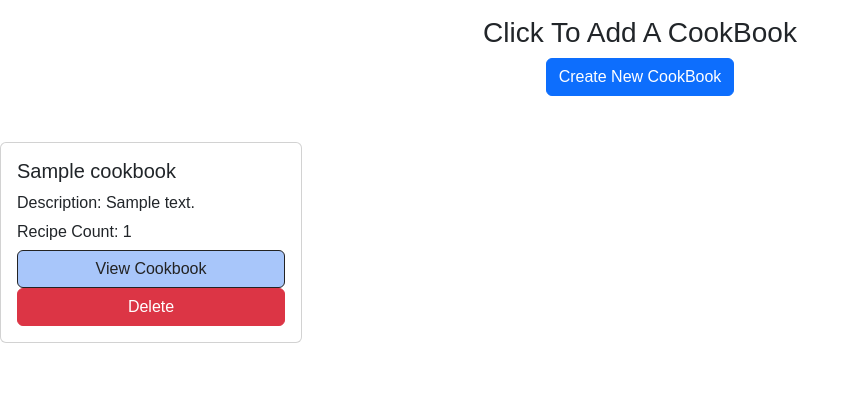
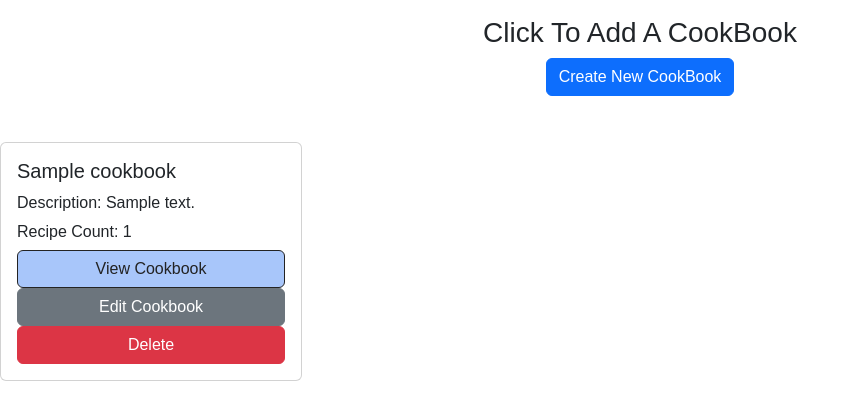
Before and after one commit to Lily-Hagen/RecipeRepo, a Flask app: page /MyCookbooks in a window 1280 px wide. Shown: the part 320-740 px from the top of the page, without its empty margins (0-860 px from the left). Run offline with Flask 3, Linux system fonts and the light colour scheme; a user stored in the database is signed in; tables that the repository leaves empty hold one stand-in row (values such as "Sample post"); some web fonts are replaced.

Commit message:
Implemented Edit Funtioanlity MyCookbook Page
Made it so now users can click the edit button and make a change to the title or description of the cookbook.

```diff
--- a/website/templates/MyCookbooks.html
+++ b/website/templates/MyCookbooks.html
@@ -67,12 +67,49 @@
                       <p class="card-text" style="margin-bottom: 2%;"><strong>Description:</strong> {{ cb.description }}</p>
                       <p class="card-text" style="margin-bottom: 2%;"><strong>Recipe Count:</strong> {{ cb.recipe_count }}</p>
                       <a class="btn btn-login mt-auto" href="{{ url_for('views.CookbookView', cookbook_id=cb.id) }}" role="button">View Cookbook</a>
+                      <button type="button" id="cookbookEditBtn" class="btn btn-secondary cookbookEditBtn" data-bs-toggle="modal" data-bs-target="#editCookbookModal{{ cb.id }}">Edit Cookbook</button>
                       <button type="button" id="cookbookDeletBtn" class="btn btn-danger" data-bs-toggle="modal" data-bs-target="#deleteCookbookModal{{ cb.id }}">Delete</button>
                   </div>
               </div>
           </div>
 
-          <!-- deleteCookbookModal -->
+          <!-- editCookbookModal -->
+          <div class="modal fade editCbModalclass" id="editCookbookModal{{ cb.id }}" tabindex="-1" aria-labelledby="exampleModalLabel" aria-hidden="true">
+            <div class="modal-dialog">
+                <div class="modal-content">
+                    <form method="POST" class="needs-validation editCookbookModalForm" id="editCookbookModalForm" novalidate>
+                        <div class="modal-header">
+                            <h1 class="modal-title fs-5" id="exampleModalLabel">Edit Cookbook</h1>
+                            <button type="button" class="btn-close editCookbookModalFormCloseBtn" data-bs-dismiss="modal" aria-label="Close"></button>
+                        </div>
+                        <div class="modal-body">
+                          <label for="edit_cookbook_title" class="form-label">Cookbook Title</label>
+                          <div class="input-group">
+                            <span class="input-group-text"><i class="bi bi-asterisk"></i></span>
+                            <input type="text" class="form-control" name="edit_cookbook_title" id="edit_cookbook_title" value="{{ cb.title }}">
+                            <div class="invalid-feedback">Field Cannot Be Empty</div>
+                          </div>
+
+                          <label for="edit_cookbook_desc" class="form-label">Cookbook Description</label>
+                          <div class="input-group">
+                            <span class="input-group-text"><i class="bi bi-asterisk"></i></span>
+                            <textarea class="form-control" name="edit_cookbook_desc" id="edit_cookbook_desc" value="{{ cb.description }}">{{ cb.description }}</textarea>
+                          </div>
+                        </div>
+                        <div class="modal-footer">
+                          <button type="button" class="btn btn-secondary editCookbookModalFormCancelBtn" data-bs-dismiss="modal">Cancel</button>
+                          <button type="Submit" class="btn btn-success" name="editModalSubmitBtn" id="editModalSubmitBtn">Save</button>
+                        </div>
+                        <input type="hidden" id="HiddenEditCbForm" name="HiddenEditCbForm" value="{{ cb.id }}">
+                        <input type="hidden" id="HiddenEditCbTitle" name="HiddenEditCbTitle" value="{{ cb.title }}">
+                        <input type="hidden" id="HiddenEditCbDesc" name="HiddenEditCbDesc" value="{{ cb.description }}">
+                    </form>
+                </div>
+            </div>
+        </div>
+
+
+        <!-- deleteCookbookModal -->
         <div class="modal fade" id="deleteCookbookModal{{ cb.id }}" tabindex="-1" aria-labelledby="exampleModalLabel" aria-hidden="true">
             <div class="modal-dialog">
                 <div class="modal-content">
@@ -103,6 +140,43 @@
 <script>
 
   {
+    const allEditModals = document.querySelectorAll('.editCbModalclass')
+
+    for (const modl of allEditModals){
+      const cancelBtn = modl.querySelector('.editCookbookModalFormCancelBtn')
+      cancelBtn.addEventListener('click', event => resetEditCbModalFields(modl, event), false)
+      const closeBtn = modl.querySelector('.editCookbookModalFormCloseBtn')
+      closeBtn.addEventListener('click', event => resetEditCbModalFields(modl, event), false)
+
+      const form = modl.querySelector('.editCookbookModalForm')
+      form.elements.edit_cookbook_title.addEventListener('input', event => validateEditCookbookTitle(form, event), false)
+      form.addEventListener('submit', event => validateEditCookbookTitle(form, event), false)
+    }
+  }
+
+  function resetEditCbModalFields(modl, event){
+    const form = modl.querySelector('.editCookbookModalForm')
+    form.elements.edit_cookbook_title.value = form.elements.HiddenEditCbTitle.value
+    form.elements.edit_cookbook_desc.value = form.elements.HiddenEditCbDesc.value
+    form.elements.edit_cookbook_title.classList.remove('is-valid', 'is-invalid')
+    form.elements.edit_cookbook_desc.classList.remove('is-valid', 'is-invalid')
+  }
+
+  function validateEditCookbookTitle(form, event){
+    var cookbook_title = form.elements.edit_cookbook_title.value
+    form.elements.edit_cookbook_title.classList.remove('is-valid', 'is-invalid')
+    if (cookbook_title === ''){
+        if (event.type === 'submit'){
+            event.preventDefault()
+            event.stopPropagation()
+        }
+        form.elements.edit_cookbook_title.classList.add('is-invalid')
+    }else{
+        form.elements.edit_cookbook_title.classList.add('is-valid')
+    }
+  }
+
+  {
       const createCookBookBtn = document.querySelector('#addCookBookBtn')
       modalForm = document.querySelector('#ModalCookBookForm')
 
@@ -113,6 +187,8 @@
   function resetModalFields(form, event){
     form.elements.cookbook_title.value = ""
     form.elements.cookbook_desc.value = ""
+    form.elements.cookbook_title.classList.remove('is-valid', 'is-invalid')
+    form.elements.cookbook_desc.classList.remove('is-valid', 'is-invalid')
   }
 
 
--- a/website/views.py
+++ b/website/views.py
@@ -24,7 +24,7 @@ def Cookbooks():
                 db.session.add(new_cookbook)
                 db.session.commit()
                 flash('Cookbook Created!', category='success')
-            elif (request.form.get('HiddenDeleteForm') != ""):
+            elif (request.form.get('HiddenDeleteForm') != None):
                 cookbook_id = request.form.get('HiddenDeleteForm')
                 cookbook_exists = Cookbook.query.filter_by(user_id=current_user.id, id=cookbook_id).first()
                 if (cookbook_exists):
@@ -36,6 +36,16 @@ def Cookbooks():
                     db.session.delete(cookbook_exists)
                     db.session.commit()
                     flash('Cookbook Successfully Deleted!', category='success')
+            elif (request.form.get('HiddenEditCbForm') != None):
+                cookbook_id = request.form.get('HiddenEditCbForm')
+                cookbook_exists = Cookbook.query.filter_by(user_id=current_user.id, id=cookbook_id).first()
+                if (cookbook_exists):
+                    title = request.form.get('edit_cookbook_title')
+                    description = request.form.get('edit_cookbook_desc')
+                    cookbook_exists.title = title
+                    cookbook_exists.description = description
+                    db.session.commit()
+                    flash('Cookbook Successfully Changed!', category='success')
 
             return render_template("MyCookbooks.html", user=current_user)
         else:
@@ -50,7 +60,7 @@ def CookbookView():
     cookbook_id = request.args.get('cookbook_id')
     if (not cookbook_id or request.method != 'GET'):
         if (cookbook_id and request.method == 'POST'):
-            if (request.form.get('CookbookViewFilterFormCheck')):
+            if (request.form.get('CookbookViewFilterFormCheck') != None):
                 search_term = request.form.get('searchbox', '').strip()
 
                 # Get filter values from the form
```
